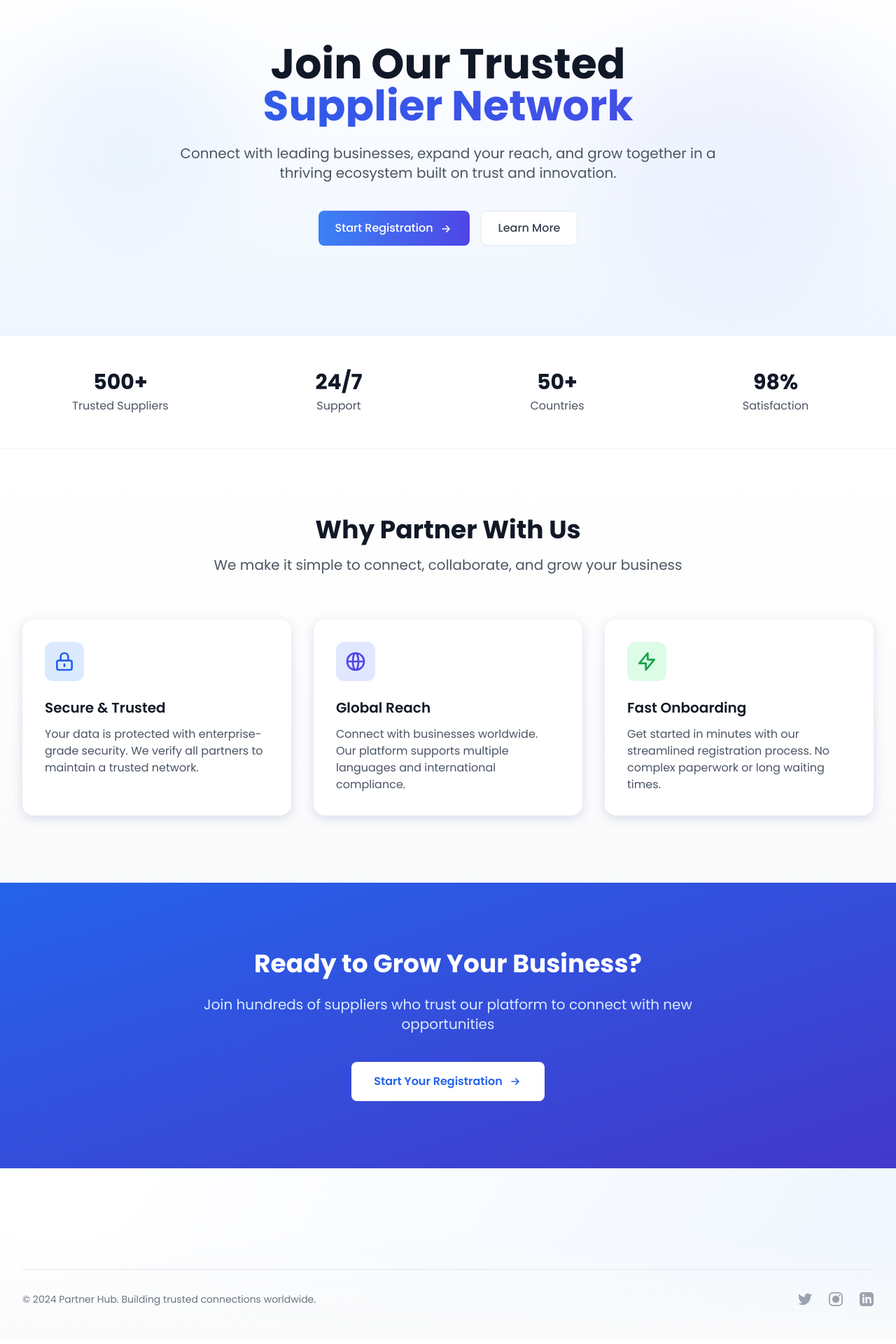
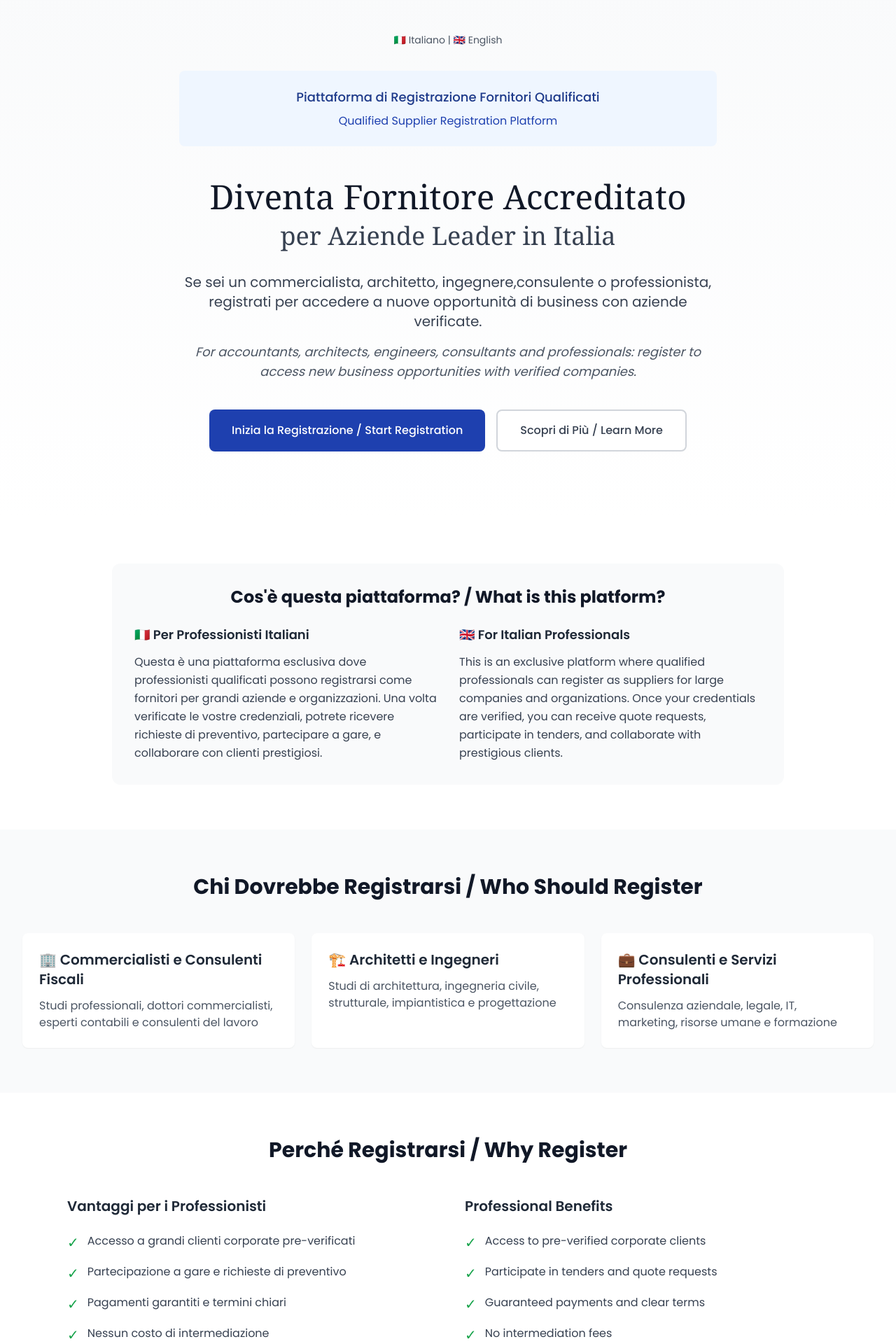
Before and after one commit to Geppix140269/PropertyProsDB, a Next.js app: page / in a window 1280 px wide. Shown: the part 100-2020 px from the top of the page at 70% size. Built offline with nearby package versions, Linux system fonts and the light colour scheme.

Commit message:
Update page.tsx

```diff
--- a/app/page.tsx
+++ b/app/page.tsx
@@ -2,137 +2,216 @@
 export default function HomePage() {
   return (
     <>
-      {/* Hero Section */}
-      <section className="relative overflow-hidden bg-gradient-to-b from-white to-blue-50 pt-24 pb-32">
-        {/* Decorative elements */}
-        <div className="absolute top-20 left-10 w-72 h-72 bg-blue-200 rounded-full filter blur-3xl opacity-20 animate-float"></div>
-        <div className="absolute bottom-10 right-10 w-96 h-96 bg-indigo-200 rounded-full filter blur-3xl opacity-20 animate-float-delayed"></div>
+      {/* Hero Section - More professional, less startup-y */}
+      <section className="relative overflow-hidden bg-gradient-to-b from-gray-50 to-white pt-20 pb-24">
+        <div className="max-w-7xl mx-auto px-4 sm:px-6 lg:px-8">
+          <div className="text-center">
+            {/* Language Toggle */}
+            <div className="mb-8">
+              <span className="text-sm text-gray-600">🇮🇹 Italiano | 🇬🇧 English</span>
+            </div>
 
-        <div className="relative max-w-7xl mx-auto px-4 sm:px-6 lg:px-8">
-          <div className="text-center">
-            <h1 className="text-5xl md:text-6xl font-bold text-gray-900 mb-6">
-              Join Our Trusted
-              <span className="block gradient-text">
-                Supplier Network
+            {/* Clear Value Proposition */}
+            <div className="mb-12 p-6 bg-blue-50 rounded-lg max-w-3xl mx-auto">
+              <p className="text-lg text-blue-900 font-medium">
+                Piattaforma di Registrazione Fornitori Qualificati
+              </p>
+              <p className="text-md text-blue-800 mt-2">
+                Qualified Supplier Registration Platform
+              </p>
+            </div>
+
+            <h1 className="text-4xl md:text-5xl font-serif text-gray-900 mb-8">
+              <span className="block">Diventa Fornitore Accreditato</span>
+              <span className="block text-3xl md:text-4xl text-gray-700 mt-3">
+                per Aziende Leader in Italia
               </span>
             </h1>
-            <p className="text-xl text-gray-600 mb-10 max-w-3xl mx-auto">
-              Connect with leading businesses, expand your reach, and grow together in a thriving ecosystem built on trust and innovation.
+
+            <p className="text-xl text-gray-700 mb-4 max-w-3xl mx-auto font-light">
+              Se sei un <strong>commercialista</strong>, <strong>architetto</strong>, <strong>ingegnere</strong>,
+              <strong>consulente</strong> o <strong>professionista</strong>, registrati per accedere a nuove opportunità
+              di business con aziende verificate.
             </p>
+
+            <p className="text-lg text-gray-600 mb-10 max-w-3xl mx-auto italic">
+              For accountants, architects, engineers, consultants and professionals:
+              register to access new business opportunities with verified companies.
+            </p>
+
             <div className="flex flex-col sm:flex-row gap-4 justify-center">
-              <button className="btn-primary">
-                Start Registration
-                <svg className="w-5 h-5 ml-2 inline-block" fill="none" stroke="currentColor" viewBox="0 0 24 24">
-                  <path strokeLinecap="round" strokeLinejoin="round" strokeWidth={2} d="M13 7l5 5m0 0l-5 5m5-5H6" />
-                </svg>
+              <button className="bg-blue-800 text-white px-8 py-4 rounded-lg font-medium hover:bg-blue-900 transition-all duration-200">
+                Inizia la Registrazione / Start Registration
               </button>
-              <button className="btn-secondary">
-                Learn More
+              <button className="bg-white text-gray-700 px-8 py-4 rounded-lg font-medium border-2 border-gray-300 hover:border-gray-400 transition-all duration-200">
+                Scopri di Più / Learn More
               </button>
             </div>
           </div>
         </div>
       </section>
 
-      {/* Trust Indicators */}
-      <section className="py-12 bg-white border-y border-gray-100">
-        <div className="max-w-7xl mx-auto px-4 sm:px-6 lg:px-8">
-          <div className="grid grid-cols-2 md:grid-cols-4 gap-8 text-center">
-            <div>
-              <div className="text-3xl font-bold text-gray-900">500+</div>
-              <div className="text-gray-600 mt-1">Trusted Suppliers</div>
-            </div>
-            <div>
-              <div className="text-3xl font-bold text-gray-900">24/7</div>
-              <div className="text-gray-600 mt-1">Support</div>
-            </div>
-            <div>
-              <div className="text-3xl font-bold text-gray-900">50+</div>
-              <div className="text-gray-600 mt-1">Countries</div>
-            </div>
-            <div>
-              <div className="text-3xl font-bold text-gray-900">98%</div>
-              <div className="text-gray-600 mt-1">Satisfaction</div>
+      {/* What This Is - Clear Explanation */}
+      <section className="py-16 bg-white">
+        <div className="max-w-5xl mx-auto px-4 sm:px-6 lg:px-8">
+          <div className="bg-gray-50 rounded-xl p-8">
+            <h2 className="text-2xl font-bold text-gray-900 mb-6 text-center">
+              Cos&apos;è questa piattaforma? / What is this platform?
+            </h2>
+            <div className="grid md:grid-cols-2 gap-8">
+              <div>
+                <h3 className="font-semibold text-lg mb-3 text-gray-800">🇮🇹 Per Professionisti Italiani</h3>
+                <p className="text-gray-700 leading-relaxed">
+                  Questa è una piattaforma esclusiva dove professionisti qualificati possono registrarsi
+                  come fornitori per grandi aziende e organizzazioni. Una volta verificate le vostre
+                  credenziali, potrete ricevere richieste di preventivo, partecipare a gare, e
+                  collaborare con clienti prestigiosi.
+                </p>
+              </div>
+              <div>
+                <h3 className="font-semibold text-lg mb-3 text-gray-800">🇬🇧 For Italian Professionals</h3>
+                <p className="text-gray-700 leading-relaxed">
+                  This is an exclusive platform where qualified professionals can register as suppliers
+                  for large companies and organizations. Once your credentials are verified, you can
+                  receive quote requests, participate in tenders, and collaborate with prestigious clients.
+                </p>
+              </div>
             </div>
           </div>
         </div>
       </section>
 
-      {/* Features Section */}
-      <section className="py-24 bg-gradient-to-b from-white to-gray-50">
+      {/* Who Should Register */}
+      <section className="py-16 bg-gray-50">
         <div className="max-w-7xl mx-auto px-4 sm:px-6 lg:px-8">
-          <div className="text-center mb-16">
-            <h2 className="text-4xl font-bold text-gray-900 mb-4">
-              Why Partner With Us
-            </h2>
-            <p className="text-xl text-gray-600 max-w-3xl mx-auto">
-              We make it simple to connect, collaborate, and grow your business
-            </p>
-          </div>
+          <h2 className="text-3xl font-bold text-gray-900 mb-12 text-center">
+            Chi Dovrebbe Registrarsi / Who Should Register
+          </h2>
 
-          <div className="grid md:grid-cols-3 gap-8">
-            {/* Feature 1 */}
-            <div className="bg-white rounded-2xl p-8 shadow-soft card-hover">
-              <div className="w-14 h-14 bg-blue-100 rounded-xl flex items-center justify-center mb-6">
-                <svg className="w-8 h-8 text-blue-600" fill="none" stroke="currentColor" viewBox="0 0 24 24">
-                  <path strokeLinecap="round" strokeLinejoin="round" strokeWidth={2} d="M12 15v2m-6 4h12a2 2 0 002-2v-6a2 2 0 00-2-2H6a2 2 0 00-2 2v6a2 2 0 002 2zm10-10V7a4 4 0 00-8 0v4h8z" />
-                </svg>
-              </div>
-              <h3 className="text-xl font-semibold mb-3">
-                Secure &amp; Trusted
+          <div className="grid md:grid-cols-3 gap-6">
+            <div className="bg-white rounded-lg p-6 shadow-sm">
+              <h3 className="text-xl font-semibold mb-3 text-gray-800">
+                🏢 Commercialisti e Consulenti Fiscali
               </h3>
               <p className="text-gray-600">
-                Your data is protected with enterprise-grade security. We verify all partners to maintain a trusted network.
+                Studi professionali, dottori commercialisti, esperti contabili e consulenti del lavoro
               </p>
             </div>
 
-            {/* Feature 2 */}
-            <div className="bg-white rounded-2xl p-8 shadow-soft card-hover">
-              <div className="w-14 h-14 bg-indigo-100 rounded-xl flex items-center justify-center mb-6">
-                <svg className="w-8 h-8 text-indigo-600" fill="none" stroke="currentColor" viewBox="0 0 24 24">
-                  <path strokeLinecap="round" strokeLinejoin="round" strokeWidth={2} d="M21 12a9 9 0 01-9 9m9-9a9 9 0 00-9-9m9 9H3m9 9a9 9 0 01-9-9m9 9c1.657 0 3-4.03 3-9s-1.343-9-3-9m0 18c-1.657 0-3-4.03-3-9s1.343-9 3-9m-9 9a9 9 0 019-9" />
-                </svg>
-              </div>
-              <h3 className="text-xl font-semibold mb-3">
-                Global Reach
+            <div className="bg-white rounded-lg p-6 shadow-sm">
+              <h3 className="text-xl font-semibold mb-3 text-gray-800">
+                🏗️ Architetti e Ingegneri
               </h3>
               <p className="text-gray-600">
-                Connect with businesses worldwide. Our platform supports multiple languages and international compliance.
+                Studi di architettura, ingegneria civile, strutturale, impiantistica e progettazione
               </p>
             </div>
 
-            {/* Feature 3 */}
-            <div className="bg-white rounded-2xl p-8 shadow-soft card-hover">
-              <div className="w-14 h-14 bg-green-100 rounded-xl flex items-center justify-center mb-6">
-                <svg className="w-8 h-8 text-green-600" fill="none" stroke="currentColor" viewBox="0 0 24 24">
-                  <path strokeLinecap="round" strokeLinejoin="round" strokeWidth={2} d="M13 10V3L4 14h7v7l9-11h-7z" />
-                </svg>
-              </div>
-              <h3 className="text-xl font-semibold mb-3">
-                Fast Onboarding
+            <div className="bg-white rounded-lg p-6 shadow-sm">
+              <h3 className="text-xl font-semibold mb-3 text-gray-800">
+                💼 Consulenti e Servizi Professionali
               </h3>
               <p className="text-gray-600">
-                Get started in minutes with our streamlined registration process. No complex paperwork or long waiting times.
+                Consulenza aziendale, legale, IT, marketing, risorse umane e formazione
               </p>
             </div>
           </div>
         </div>
       </section>
 
+      {/* Benefits - Why Register */}
+      <section className="py-16 bg-white">
+        <div className="max-w-6xl mx-auto px-4 sm:px-6 lg:px-8">
+          <h2 className="text-3xl font-bold text-gray-900 mb-12 text-center">
+            Perché Registrarsi / Why Register
+          </h2>
+
+          <div className="grid md:grid-cols-2 gap-12">
+            <div>
+              <h3 className="text-xl font-semibold mb-6 text-gray-800">Vantaggi per i Professionisti</h3>
+              <ul className="space-y-4">
+                <li className="flex items-start">
+                  <span className="text-green-600 mr-3 text-xl">✓</span>
+                  <span className="text-gray-700">Accesso a grandi clienti corporate pre-verificati</span>
+                </li>
+                <li className="flex items-start">
+                  <span className="text-green-600 mr-3 text-xl">✓</span>
+                  <span className="text-gray-700">Partecipazione a gare e richieste di preventivo</span>
+                </li>
+                <li className="flex items-start">
+                  <span className="text-green-600 mr-3 text-xl">✓</span>
+                  <span className="text-gray-700">Pagamenti garantiti e termini chiari</span>
+                </li>
+                <li className="flex items-start">
+                  <span className="text-green-600 mr-3 text-xl">✓</span>
+                  <span className="text-gray-700">Nessun costo di intermediazione</span>
+                </li>
+              </ul>
+            </div>
+
+            <div>
+              <h3 className="text-xl font-semibold mb-6 text-gray-800">Professional Benefits</h3>
+              <ul className="space-y-4">
+                <li className="flex items-start">
+                  <span className="text-green-600 mr-3 text-xl">✓</span>
+                  <span className="text-gray-700">Access to pre-verified corporate clients</span>
+                </li>
+                <li className="flex items-start">
+                  <span className="text-green-600 mr-3 text-xl">✓</span>
+                  <span className="text-gray-700">Participate in tenders and quote requests</span>
+                </li>
+                <li className="flex items-start">
+                  <span className="text-green-600 mr-3 text-xl">✓</span>
+                  <span className="text-gray-700">Guaranteed payments and clear terms</span>
+                </li>
+                <li className="flex items-start">
+                  <span className="text-green-600 mr-3 text-xl">✓</span>
+                  <span className="text-gray-700">No intermediation fees</span>
+                </li>
+              </ul>
+            </div>
+          </div>
+        </div>
+      </section>
+
+      {/* Trust Section */}
+      <section className="py-12 bg-blue-900 text-white">
+        <div className="max-w-7xl mx-auto px-4 sm:px-6 lg:px-8">
+          <div className="grid grid-cols-2 md:grid-cols-4 gap-8 text-center">
+            <div>
+              <div className="text-3xl font-bold">500+</div>
+              <div className="text-blue-200 mt-1">Fornitori Verificati</div>
+            </div>
+            <div>
+              <div className="text-3xl font-bold">€2M+</div>
+              <div className="text-blue-200 mt-1">Valore Contratti</div>
+            </div>
+            <div>
+              <div className="text-3xl font-bold">100%</div>
+              <div className="text-blue-200 mt-1">Pagamenti Sicuri</div>
+            </div>
+            <div>
+              <div className="text-3xl font-bold">48h</div>
+              <div className="text-blue-200 mt-1">Verifica Rapida</div>
+            </div>
+          </div>
+        </div>
+      </section>
+
       {/* CTA Section */}
-      <section className="py-24 bg-gradient-to-br from-blue-600 to-indigo-700 text-white">
+      <section className="py-20 bg-gray-100">
         <div className="max-w-4xl mx-auto px-4 sm:px-6 lg:px-8 text-center">
-          <h2 className="text-4xl font-bold mb-6">
-            Ready to Grow Your Business?
+          <h2 className="text-3xl font-bold mb-6 text-gray-900">
+            Inizia Oggi la Tua Registrazione
           </h2>
-          <p className="text-xl mb-10 text-blue-100">
-            Join hundreds of suppliers who trust our platform to connect with new opportunities
+          <p className="text-xl mb-8 text-gray-700">
+            La registrazione richiede solo 10 minuti. Verifica entro 48 ore.
           </p>
-          <button className="inline-flex items-center bg-white text-blue-600 px-8 py-4 rounded-lg font-semibold hover:shadow-xl transition-all duration-200 hover:scale-105">
-            Start Your Registration
-            <svg className="w-5 h-5 ml-2" fill="none" stroke="currentColor" viewBox="0 0 24 24">
-              <path strokeLinecap="round" strokeLinejoin="round" strokeWidth={2} d="M13 7l5 5m0 0l-5 5m5-5H6" />
-            </svg>
+          <p className="text-lg mb-10 text-gray-600 italic">
+            Registration takes only 10 minutes. Verification within 48 hours.
+          </p>
+          <button className="bg-blue-800 text-white px-10 py-4 rounded-lg font-semibold hover:bg-blue-900 transition-all duration-200 text-lg">
+            Registrati Ora / Register Now
           </button>
         </div>
       </section>
```
